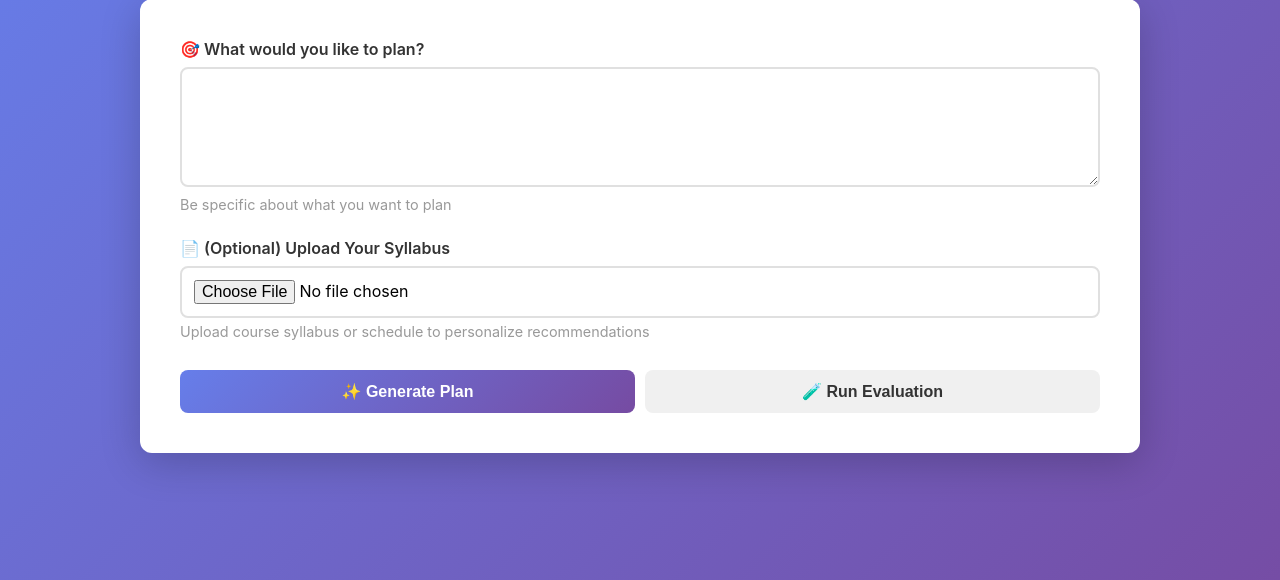
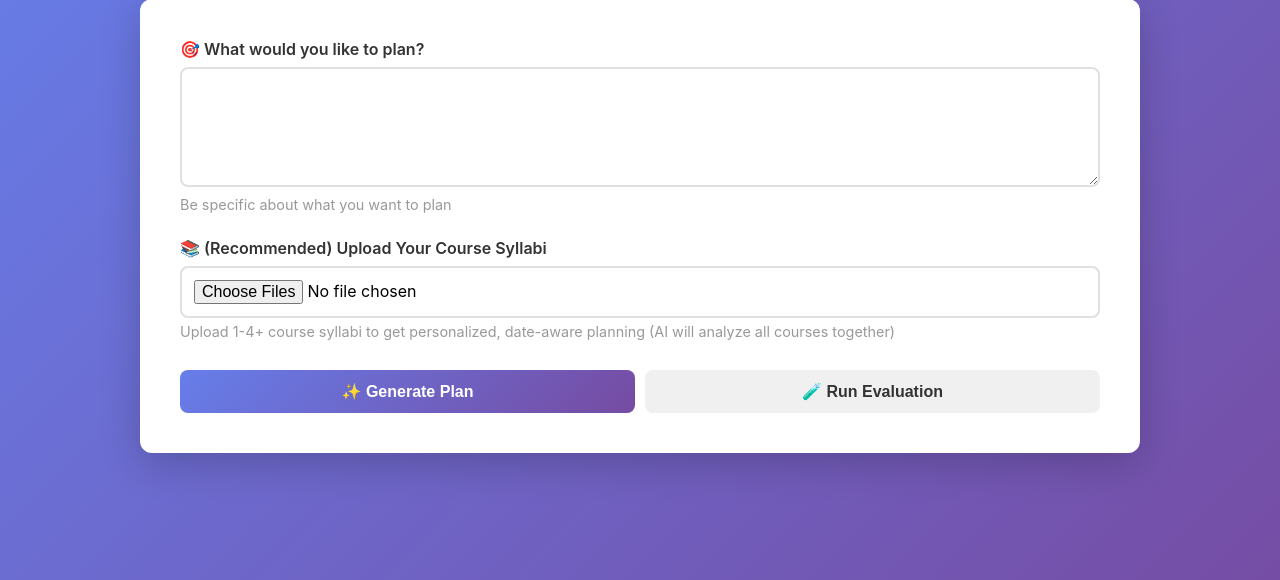
Before and after one commit to FredericaAboagye/applied-ai-system-project, a Flask app: page / in a window 1280 px wide. Shown: the part 141-721 px from the top of the page. Run offline with Flask 3, Linux system fonts and the light colour scheme.

Commit message:
Enhance: Support multiple syllabi, date-aware planning, improved prompts

```diff
--- a/app.py
+++ b/app.py
@@ -1,10 +1,13 @@
 """Flask web app for Semester Success Planner"""
 import os
 import tempfile
+import traceback
 from flask import Flask, render_template, request, jsonify
-from planner import SemesterPlanner
-from evaluator import run_evaluation_silent
-from utils import is_demo_mode
+
+# Enable demo mode by default if no API key
+if not os.getenv("OPENAI_API_KEY"):
+    os.environ["DEMO_MODE"] = "true"
+    print("✓ Demo mode enabled (no OpenAI API key detected)")
 
 app = Flask(__name__)
 app.config['MAX_CONTENT_LENGTH'] = 5 * 1024 * 1024  # 5MB max file size
@@ -17,57 +20,143 @@ def initialize_planner():
     """Initialize planner with demo mode if needed"""
     global planner
     if planner is None:
-        if os.getenv("DEMO_MODE"):
-            os.environ["DEMO_MODE"] = "true"
-        planner = SemesterPlanner()
+        try:
+            print("Initializing planner...")
+            from planner import SemesterPlanner
+            from utils import is_demo_mode
+            planner = SemesterPlanner()
+            print("✓ Planner initialized successfully")
+        except Exception as e:
+            print(f"✗ Error initializing planner: {e}")
+            traceback.print_exc()
+            raise
 
 
 @app.route('/')
 def index():
     """Render home page"""
-    initialize_planner()
-    return render_template('index.html', demo_mode=is_demo_mode())
+    try:
+        from utils import is_demo_mode
+        return render_template('index.html', demo_mode=is_demo_mode())
+    except Exception as e:
+        print(f"✗ Error in index route: {e}")
+        traceback.print_exc()
+        return jsonify({'error': f'Failed to load page: {str(e)}'}), 500
+
+
+@app.route('/test', methods=['GET'])
+def test():
+    """Simple test route to check if server is working"""
+    from utils import is_demo_mode
+    return jsonify({'status': 'ok', 'message': 'Flask server is running!', 'demo_mode': is_demo_mode()}), 200
 
 
 @app.route('/api/plan', methods=['POST'])
 def generate_plan():
-    """Generate a plan from user prompt and optional syllabus"""
+    """Generate a plan from user prompt and multiple syllabi"""
     try:
         initialize_planner()
+        from evaluator import run_evaluation_silent
+        from datetime import datetime
 
         prompt = request.form.get('prompt', '').strip()
         if not prompt:
             return jsonify({'error': 'Please provide a planning prompt'}), 400
 
-        # Handle optional syllabus upload
-        syllabus_text = ""
-        if 'syllabus' in request.files:
-            file = request.files['syllabus']
-            if file and file.filename:
-                try:
-                    if file.filename.endswith('.pdf'):
-                        # For PDF, we'd need pdf2image library - for now accept as text
-                        syllabus_text = file.read().decode('utf-8', errors='ignore')[:2000]
-                    else:
-                        syllabus_text = file.read().decode('utf-8', errors='ignore')[:2000]
-                except Exception as e:
-                    return jsonify({'error': f'Could not read syllabus: {str(e)}'}), 400
+        # Handle multiple syllabus uploads
+        syllabi_data = []
+        if 'syllabi' in request.files:
+            files = request.files.getlist('syllabi')
+            for file in files:
+                if file and file.filename:
+                    try:
+                        content = file.read().decode('utf-8', errors='ignore')[:3000]
+                        syllabi_data.append({
+                            'filename': file.filename,
+                            'content': content
+                        })
+                        print(f"✓ Processed: {file.filename}")
+                    except Exception as e:
+                        print(f"⚠ Warning: Could not read {file.filename}: {e}")
 
-        # Enhance prompt with syllabus context if provided
-        if syllabus_text:
-            prompt = f"{prompt}\n\n[Student's Syllabus Context]\n{syllabus_text}"
+        # Build enhanced prompt with syllabus analysis
+        enhanced_prompt = prompt
+        if syllabi_data:
+            syllabi_text = "\n\n---\n\n".join([
+                f"**{s['filename']}**:\n{s['content']}"
+                for s in syllabi_data
+            ])
 
-        result = planner.generate_plan(prompt)
+            current_date = datetime.now().strftime("%B %d, %Y")
+
+            enhanced_prompt = f"""Today is {current_date}. A student needs help planning their semester.
+
+STUDENT REQUEST: {prompt}
+
+{f'They uploaded {len(syllabi_data)} course syllabus/syllabi:' if len(syllabi_data) > 0 else ''}
+{syllabi_text if syllabi_text else ''}
+
+IMPORTANT - Follow these steps:
+1. **ANALYZE SYLLABI FIRST**: Extract key information:
+   - Course names and codes
+   - Meeting times/schedule
+   - Major assignments, projects, papers (with due dates)
+   - Exam dates and types
+   - Grading breakdown
+   - Prerequisites/dependencies between courses
+
+2. **IDENTIFY PATTERNS**: Look for:
+   - When exams cluster together
+   - When major projects are due
+   - High-workload periods
+   - Natural breaks
+
+3. **CREATE COMPREHENSIVE PLAN**: Based on the analysis, provide:
+   - Weekly schedule integrating ALL courses
+   - Study prep timeline before each exam
+   - Assignment deadlines with buffer time
+   - Balanced workload distribution
+   - Extracurricular activity integration
+   - Mental health and wellness checkpoints
+   - Conflict resolution (overlapping deadlines)
+
+4. **BE SPECIFIC**: Include actual dates from syllabi, not generic advice
+
+Please provide a detailed, actionable semester plan that shows you understood the syllabi."""
+
+        result = planner.generate_plan(enhanced_prompt)
+        confidence = round(result['confidence'], 2)
 
         return jsonify({
             'plan': result['plan_text'],
             'review': result['review_text'],
-            'confidence': round(result['confidence'], 2),
-            'sources': result['sources']
+            'confidence': confidence,
+            'confidence_explanation': get_confidence_explanation(confidence, len(syllabi_data)),
+            'sources': result['sources'],
+            'syllabi_processed': len(syllabi_data)
         }), 200
 
     except Exception as e:
+        print(f"✗ Error in generate_plan: {e}")
+        traceback.print_exc()
         return jsonify({'error': f'Error generating plan: {str(e)}'}), 500
+
+
+def get_confidence_explanation(confidence: float, syllabi_count: int = 0) -> str:
+    """Explain what the confidence score means"""
+    base_msg = ""
+
+    if syllabi_count > 0:
+        base_msg = f"📄 Analyzed {syllabi_count} syllabus/syllabi. "
+
+    if confidence >= 0.9:
+        return base_msg + "✅ HIGH CONFIDENCE: Plan is comprehensive, grounded in your actual syllabi, and highly actionable."
+    elif confidence >= 0.8:
+        return base_msg + "✓ GOOD CONFIDENCE: Plan covers main courses and deadlines with solid structure."
+    elif confidence >= 0.7:
+        return base_msg + "⚠ MODERATE CONFIDENCE: Plan is useful but may need refinement for your specific situation."
+    else:
+        return base_msg + "⚠ LOW CONFIDENCE: Plan needs review - try uploading syllabi or providing more details."
 
 
 @app.route('/api/evaluate', methods=['POST'])
@@ -75,15 +164,19 @@ def evaluate():
     """Run evaluation harness"""
     try:
         initialize_planner()
+        from evaluator import run_evaluation_silent
         results = run_evaluation_silent()
         return jsonify(results), 200
     except Exception as e:
+        print(f"✗ Error in evaluate: {e}")
+        traceback.print_exc()
         return jsonify({'error': f'Evaluation failed: {str(e)}'}), 500
 
 
 @app.route('/api/health', methods=['GET'])
 def health():
     """Health check"""
+    from utils import is_demo_mode
     return jsonify({'status': 'ok', 'demo_mode': is_demo_mode()}), 200
 
 
@@ -92,4 +185,6 @@ if __name__ == '__main__':
     if not os.getenv("OPENAI_API_KEY"):
         os.environ["DEMO_MODE"] = "true"
 
-    app.run(debug=True, port=5000)
+    print("\n✓ Flask web app starting...")
+    print("✓ Open your browser to: http://localhost:8000\n")
+    app.run(debug=True, port=8000)
--- a/evaluator.py
+++ b/evaluator.py
@@ -1,3 +1,4 @@
+
 from planner import SemesterPlanner
 import os
 from typing import Dict, List, Any
--- a/templates/index.html
+++ b/templates/index.html
@@ -326,14 +326,15 @@
                 </div>
 
                 <div class="form-group">
-                    <label for="syllabus">📄 (Optional) Upload Your Syllabus</label>
+                    <label for="syllabi">📚 (Recommended) Upload Your Course Syllabi</label>
                     <input
                         type="file"
-                        id="syllabus"
-                        name="syllabus"
+                        id="syllabi"
+                        name="syllabi"
                         accept=".pdf,.txt,.doc,.docx"
+                        multiple
                     >
-                    <div class="help-text">Upload course syllabus or schedule to personalize recommendations</div>
+                    <div class="help-text">Upload 1-4+ course syllabi to get personalized, date-aware planning (AI will analyze all courses together)</div>
                 </div>
 
                 <div class="button-group">
@@ -365,6 +366,10 @@
                 <div class="confidence-score">
                     <div>System Confidence</div>
                     <div class="score"><span id="confidenceScore">0.00</span>/1.00</div>
+                </div>
+
+                <div class="output-card" style="background: #f0f7ff; border-left-color: #4a90e2;">
+                    <p id="confidenceMessage" style="color: #2c3e50; margin: 0;"></p>
                 </div>
 
                 <div class="output-card">
@@ -446,6 +451,15 @@
                 document.getElementById('reviewText').textContent = data.review;
                 document.getElementById('confidenceScore').textContent = data.confidence.toFixed(2);
 
+                // Display confidence explanation
+                if (data.confidence_explanation) {
+                    const confMsg = document.getElementById('confidenceMessage');
+                    if (confMsg) {
+                        confMsg.textContent = data.confidence_explanation;
+                        confMsg.style.display = 'block';
+                    }
+                }
+
                 // Display sources
                 const sourcesContainer = document.getElementById('sourcesContainer');
                 sourcesContainer.innerHTML = '';
```
Also changed, not shown: utils.py (+21 -14 lines), README.md.
